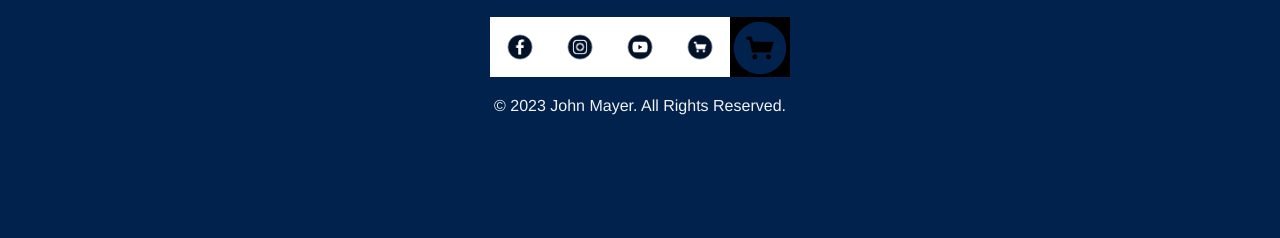
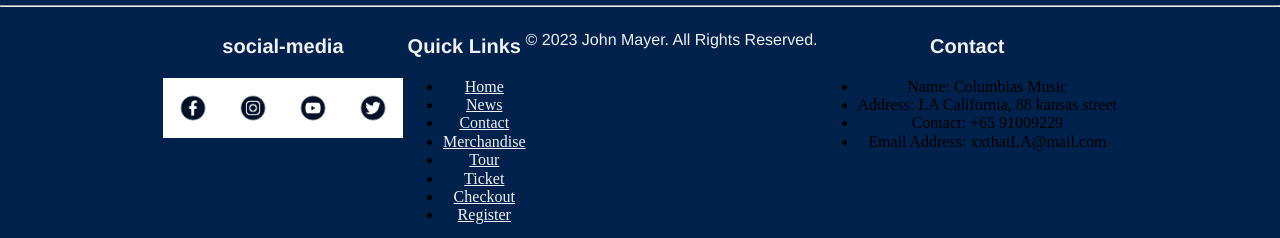
Before and after one commit to jigglewiggle101/port1, a plain HTML site: page tour.html in a window 1280 px wide. Shown: the part 942-1180 px from the top of the page. Before the commit the page ends 1073 px from the top, so only its background shows below. Drawn offline with Linux system fonts and the light colour scheme; files that its build step writes are made by us from their sources.

```diff
--- a/tour.html
+++ b/tour.html
@@ -117,35 +117,53 @@
       </div>
     </div>
   </div>
-
+  <hr>
+  <footer>
+    <div class="container">
+      <div class="row">
+        <div class="col-md-6">
+          <h3>social-media</h3>
           <div class="social">
-      <div style="display: flex; justify-content: center; align-items: center">
             <a href="https://www.facebook.com/johnmayer/" aria-label="facebook" target="_blank">
-        <img src="pictures/1.png" alt="" width="60" height="60" >
+              <img src="pictures/1.png" alt="" width="60" height="60">
             </a>
-      </div>
-      <div style="display: flex; justify-content: center; align-items: center">
             <a href="https://www.instagram.com/johnmayer/" aria-label="instagram" target="_blank">
               <img src="pictures/2.png" alt="" width="60" height="60">
             </a>
-      </div>
-      <div style="display: flex; justify-content: center; align-items: center">
             <a href="https://www.youtube.com/johnmayer" aria-label="youtube" target="_blank">
-        <img src="pictures/3.png" alt="" width="60" height="60" >
+              <img src="pictures/3.png" alt="" width="60" height="60">
             </a>
-      </div>
-      <div style="display: flex; justify-content: center; align-items: center">
             <a href="https://twitter.com/johnmayer" aria-label="twitter" target="_blank">
-        <img src="pictures/4.png" alt="" width="60" height="60">
-      </a>
-      </div>
-      <div style="display: flex; justify-content: center; align-items: center">
-      <a href="https://johnmayerstore.com/" aria-label="store" target="_blank">
-        <img src="pictures/5.svg" alt="" width="60" height="60" >
+              <img src="pictures/5.png" alt="" width="60" height="60">
             </a>
           </div>
         </div>
-  <p>© 2023 John Mayer. All Rights Reserved.<br>
+        <div class="col-md-3">
+          <h3>Quick Links</h3>
+          <ul>
+            <li><a href="index.html">Home</a></li>
+            <li><a href="news.html">News</a></li>
+            <li><a href="contact.html">Contact</a></li>
+            <li><a href="merch.html">Merchandise</a></li>
+            <li><a href="tour.html">Tour</a></li>
+            <li><a href="ticket.html">Ticket</a></li>
+            <li><a href="checkout.html">Checkout</a></li>
+            <li><a href="registration.html">Register</a></li>
+          </ul>
+        </div>
+        <p >© 2023 John Mayer. All Rights Reserved.<br>
+        <div class="col-md-3">
+          <h3>Contact</h3>
+          <ul class="social-media">
+            <!-- Add your contacts here -->
+            <li>Name: Columbias Music</li>
+            <li>Address: LA California, 88  kansas street</li>
+            <li>Contact: +65 91009229</li>
+            <li>Email Address: xxthatLA@mail.com</li>
+          </ul>
+        </div>
+      </div>
+    </div>
   </footer>
 </div>
 </body>
```
Lines whose indentation alone changed are shown as unchanged.
